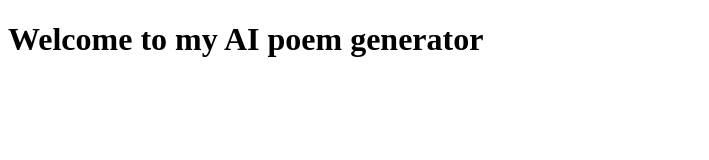
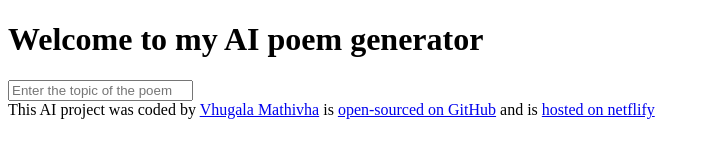
Before and after one commit to Vhugala-Mathivha/poem-generator, a plain HTML site: page index.html in a window 1280 px wide. Shown: the whole page, without its empty margins (0-709 px from the left). Drawn offline with Linux system fonts and the light colour scheme.

Commit message:
modiified footer. created the main

```diff
--- a/index.html
+++ b/index.html
@@ -7,10 +7,24 @@
     <link rel="stylesheet" href="styling.css">
 </head>
 <body>
-    <h1>Welcome to my AI poem generator</h1>
-    <script src="index.js"></script>
+    <header>
+        <h1>Welcome to my AI poem generator</h1>
+    </header>
+    <main>
+        <form>
+            <input type="text" placeholder="Enter the topic of the poem">
+        </form>
+    </main>
+    <footer>
+        This AI project was coded by
+        <a href="https://github.com/Vhugala-Mathivha" target="_blank">Vhugala Mathivha</a>
+        is
+        <a href="https://github.com/Vhugala-Mathivha/poem-generator" target="_blank">open-sourced on GitHub</a>
+        and is
+        <a href="https://vhugala-mathivha-3.netlify.app/">hosted on netflify</a>
+    </footer>
 </body>
-<footer></footer>
 
+<script src="index.js"></script>
 
 </html>
```
